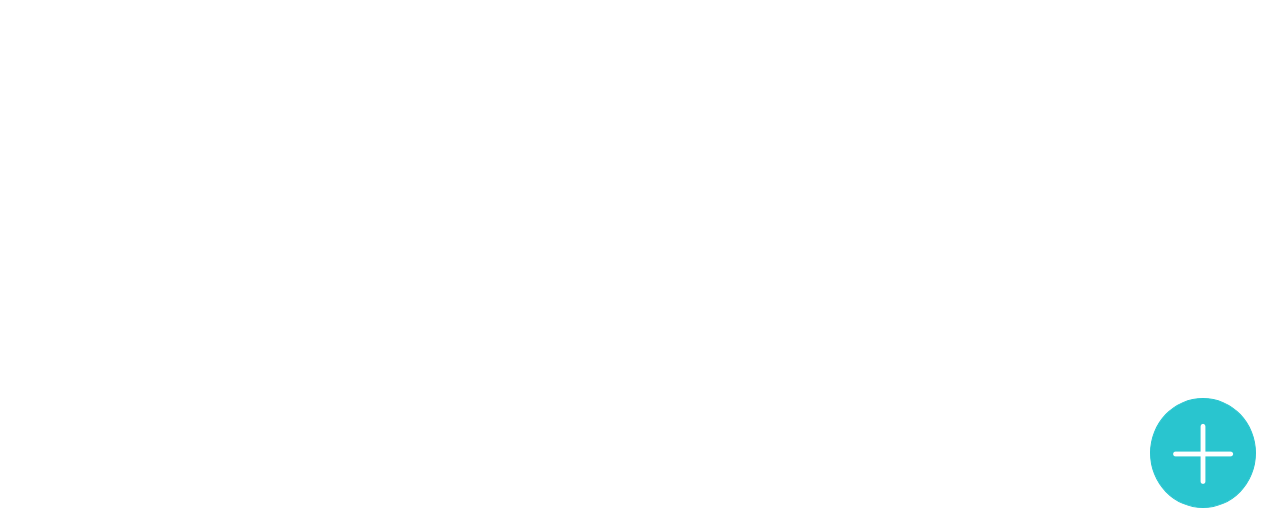
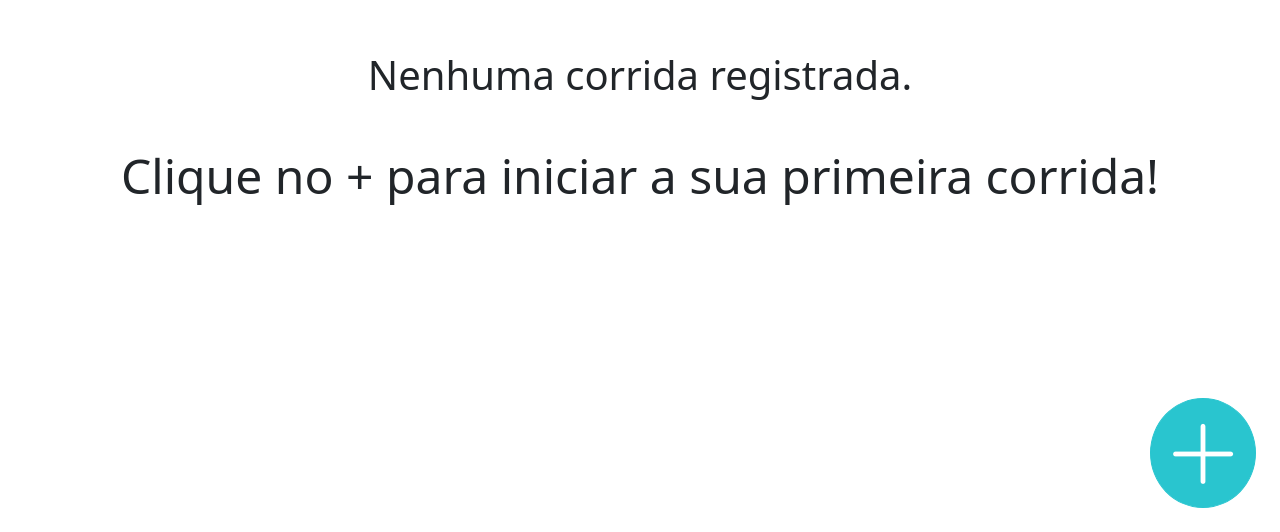
Before and after one commit to Isac14/Ride-App, a plain HTML site: page index.html in a window 1280 px wide. Shown: the part 268-800 px from the top of the page. Drawn offline with nearby package versions, Linux system fonts and the light colour scheme.

Commit message:
no rides message added

```diff
--- a/index.html
+++ b/index.html
@@ -22,8 +22,18 @@
     />
   </head>
 
-  <body>
+  <body class="vh-100">
     <ul id="rideList" class="list-group list-group-flush"></ul>
+
+    <div
+      id="textNoRide"
+      class="vh-100 d-flex flex-column justify-content-center align-items-center"
+    >
+      <h6 class="display-6 mb-5">Nenhuma corrida registrada.</h6>
+      <h5 class="display-5 text-center">
+        Clique no + para iniciar a sua primeira corrida!
+      </h5>
+    </div>
 
     <a
       href="./speedometer.html"
--- a/index.js
+++ b/index.js
@@ -1,5 +1,7 @@
 const rideListElement = document.querySelector("#rideList");
 const allRides = getAllRides();
+
+noRides();
 
 allRides.forEach(async ([id, value]) => {
   const ride = JSON.parse(value);
```
